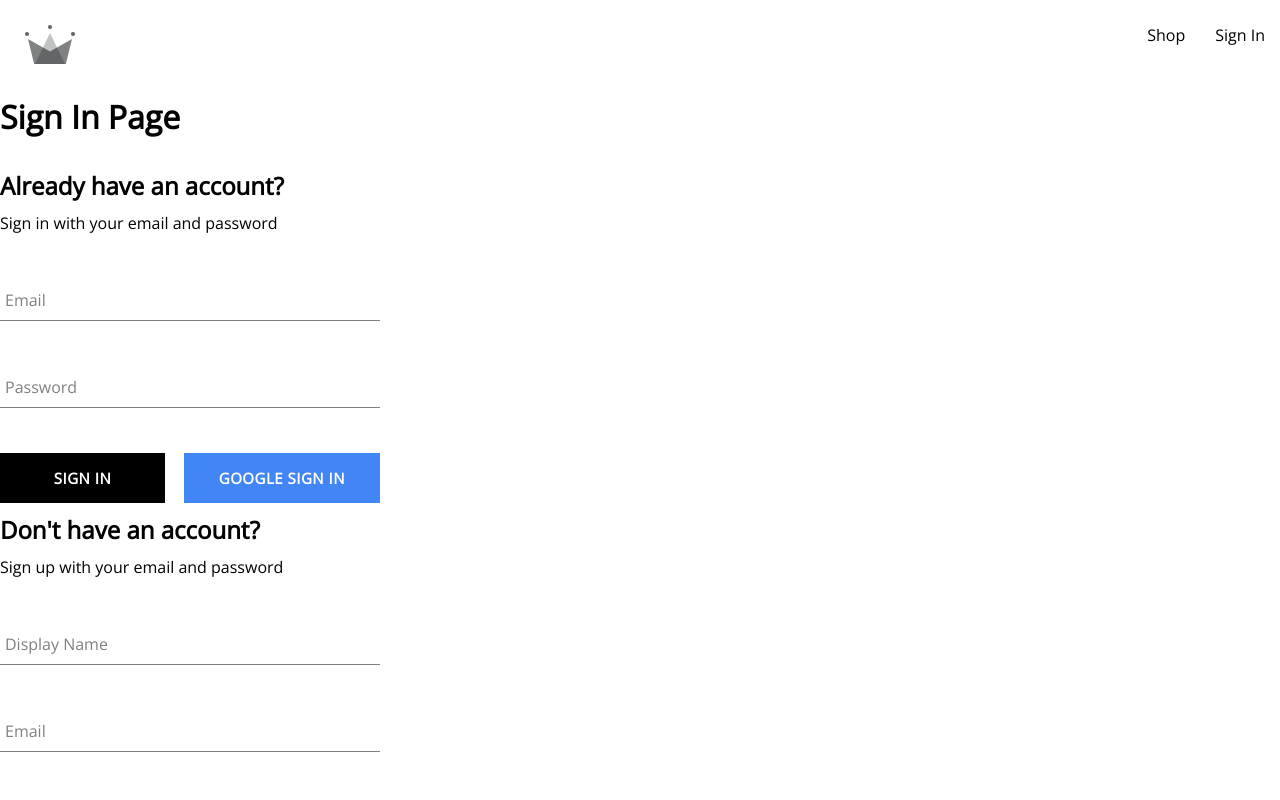
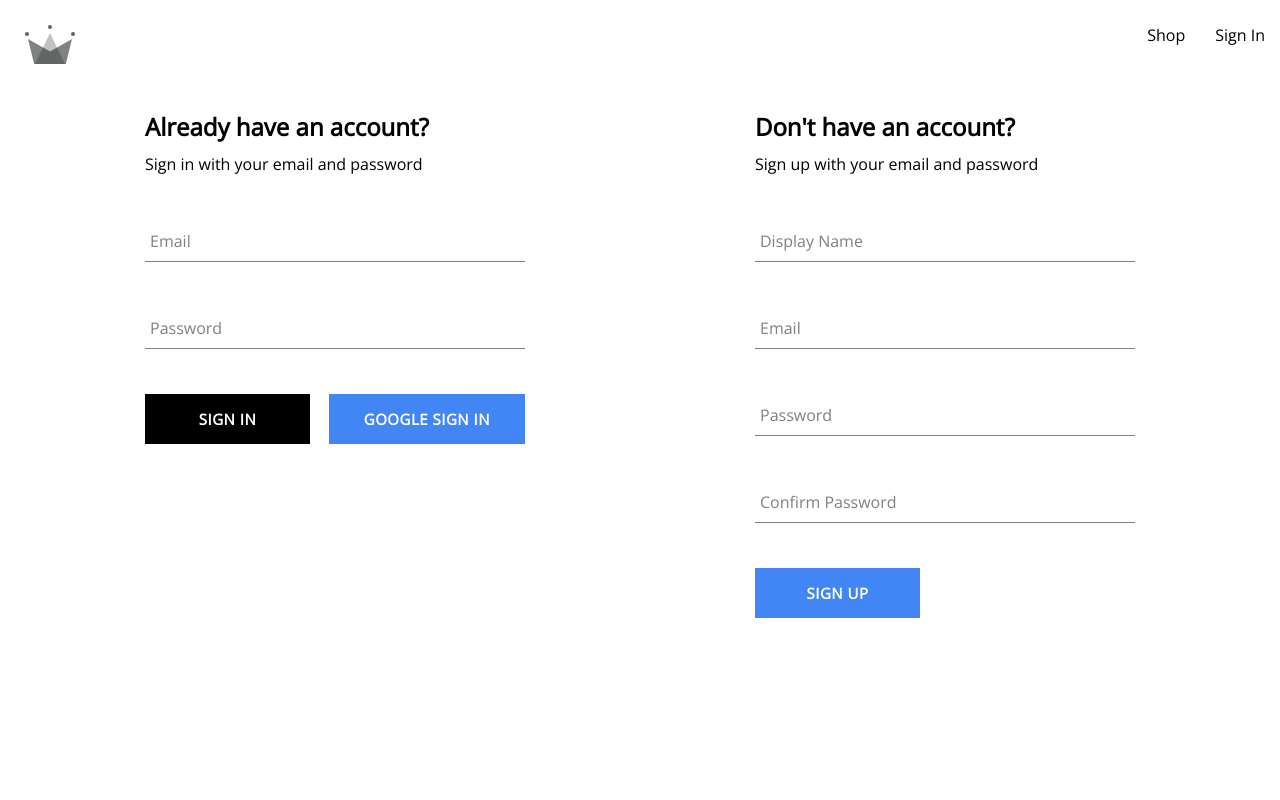
Before and after one commit to lxcusp/crwn-clothing, a React (Create React App) app: page /auth in a window 1280 px wide. Shown: the top 800 px of the page. Built offline with nearby package versions, Linux system fonts and the light colour scheme.

Commit message:
styled the authentication page and tweeted

```diff
--- a/src/components/sign-in-form/sign-in-form.component.jsx
+++ b/src/components/sign-in-form/sign-in-form.component.jsx
@@ -31,9 +31,20 @@
         event.preventDefault();
         try {
             const response = await signInAuthUserWithEmailAndPassword(email, password);
-            console.log(response);
+            // console.log(response);
             resetFormFields()
-        } catch (error) { }
+        } catch (error) {
+            switch (error.code) {
+                case 'auth/wrong-password':
+                    alert('incorrect password for email')
+                    break;
+                case 'auth/user-not-found':
+                    alert('user is not existed with this email')
+                    break;
+                default:
+                    console.log(error);
+            }
+        }
     }
     return (
         <div className='sign-up-container'>
@@ -44,7 +55,8 @@
                 <FormInput label="Password" required onChange={handleChange} name='password' value={password} />
                 <div className='buttons-container'>
                     <Button buttonType='' type="submit">Sign in</Button>
-                    <Button buttonType='google' onClick={signInWithGoogle}>Google sign in</Button>
+                    {/* added the below button type="button" to avoid when using Google Sign In button, also trigger the submit function, since it's inside of the submit form */}
+                    <Button buttonType='google' type="button" onClick={signInWithGoogle}>Google sign in</Button>
                 </div>
             </form>
         </div>
--- a/src/routes/authentication/authentication.component.jsx
+++ b/src/routes/authentication/authentication.component.jsx
@@ -1,18 +1,20 @@
-import { signInWithGooglePopup, createUserDocumentFromAuth, } from "../../utils/firebase/firebase.utils"
+// import { signInWithGooglePopup, createUserDocumentFromAuth, } from "../../utils/firebase/firebase.utils"
 import SignUpForm from "../../components/sign-up-form/sign-up-form.component";
 import SignInForm from "../../components/sign-in-form/sign-in-form.component";
+import './authentication.styles.scss'
 
 const Authentication = () => {
 
-    const logGoogleUser = async () => {
-        const { user } = await signInWithGooglePopup();
-        // console.log(response);
-        const userDocRef = await createUserDocumentFromAuth(user)
-    }
+    // const logGoogleUser = async () => {
+    //     const { user } = await signInWithGooglePopup();
+    //     // console.log(response);
+    //     const userDocRef = await createUserDocumentFromAuth(user)
+    // }
+
 
     return (
-        <div>
-            <h1>Sign In Page</h1>
+        <div className="authentication-container">
+            {/* <h1>Sign In Page</h1> */}
             <SignInForm />
             <SignUpForm />
         </div>
--- /dev/null
+++ b/src/routes/authentication/authentication.styles.scss
@@ -0,0 +1,6 @@
+.authentication-container {
+    display: flex;
+    justify-content: space-between;
+    width: 990px;
+    margin: 30px auto;
+}
```
